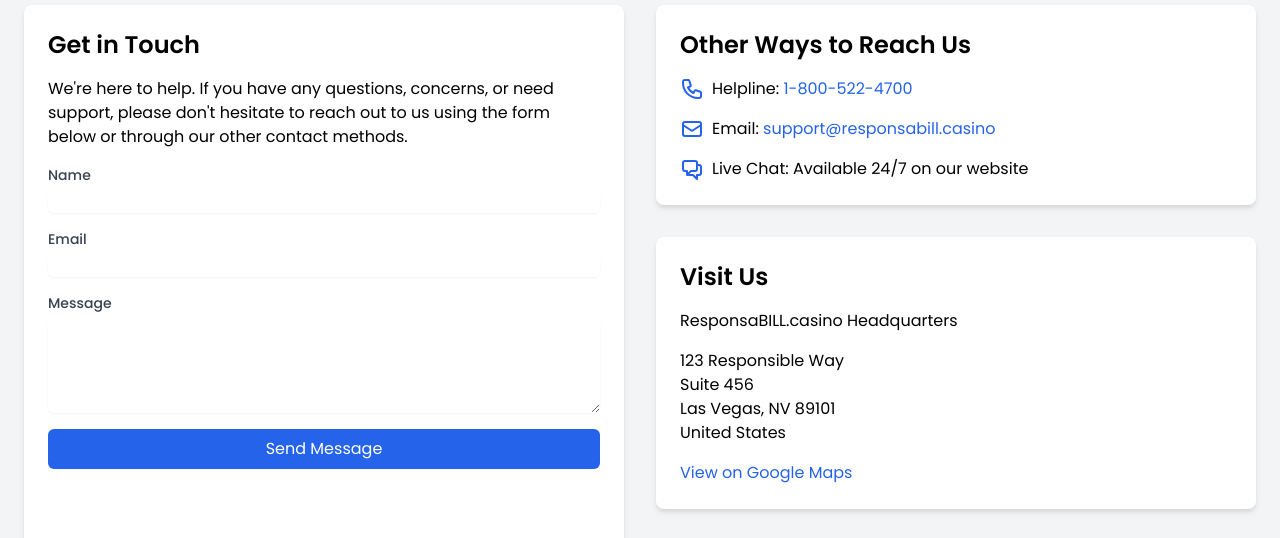
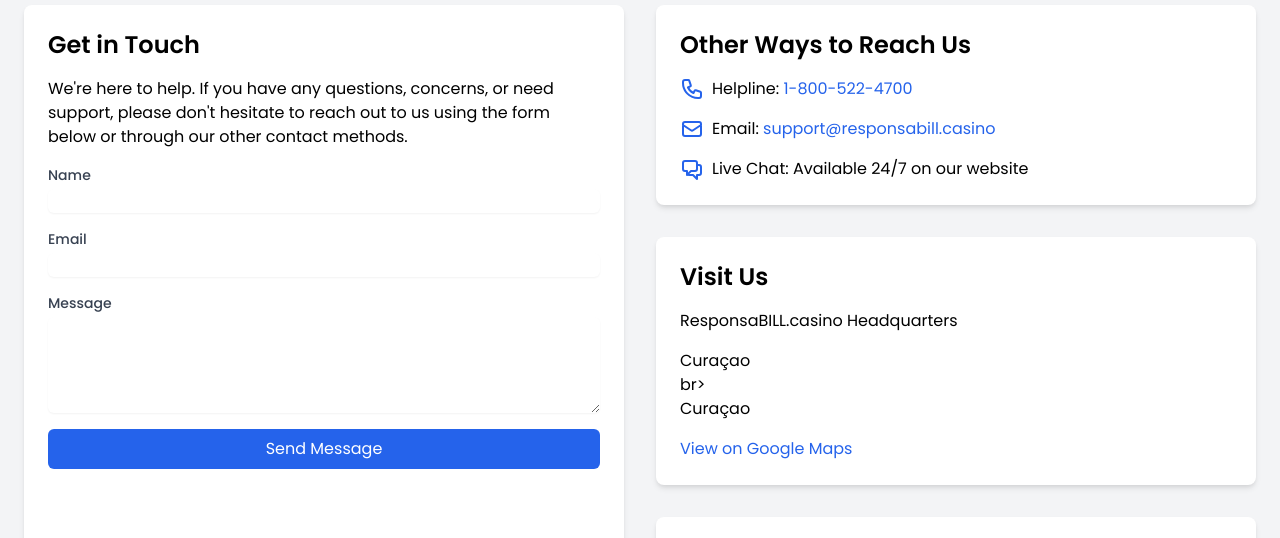
Before and after one commit to Ioioiog/Ioioiog.github.io, a plain HTML site: page contact.html in a window 1280 px wide. Shown: the part 163-701 px from the top of the page. Drawn offline with nearby package versions, Linux system fonts and the light colour scheme.

Commit message:
Update contact.html

```diff
--- a/contact.html
+++ b/contact.html
@@ -67,7 +67,7 @@
                             <svg xmlns="http://www.w3.org/2000/svg" class="h-6 w-6 mr-2 text-blue-600" fill="none" viewBox="0 0 24 24" stroke="currentColor">
                                 <path stroke-linecap="round" stroke-linejoin="round" stroke-width="2" d="M3 5a2 2 0 012-2h3.28a1 1 0 01.948.684l1.498 4.493a1 1 0 01-.502 1.21l-2.257 1.13a11.042 11.042 0 005.516 5.516l1.13-2.257a1 1 0 011.21-.502l4.493 1.498a1 1 0 01.684.949V19a2 2 0 01-2 2h-1C9.716 21 3 14.284 3 6V5z" />
                             </svg>
-                            <span>Helpline: <a href="tel:1-800-522-4700" class="text-blue-600 hover:underline">1-800-522-4700</a></span>
+                            <span>Helpline: <a href="tel:---" class="text-blue-600 hover:underline">1-800-522-4700</a></span>
                         </li>
                         <li class="flex items-center">
                             <svg xmlns="http://www.w3.org/2000/svg" class="h-6 w-6 mr-2 text-blue-600" fill="none" viewBox="0 0 24 24" stroke="currentColor">
@@ -88,10 +88,10 @@
                     <h2 class="text-2xl font-semibold mb-4">Visit Us</h2>
                     <p class="mb-4">ResponsaBILL.casino Headquarters</p>
                     <address class="not-italic">
-                        123 Responsible Way<br>
-                        Suite 456<br>
-                        Las Vegas, NV 89101<br>
-                        United States
+                       Curaçao <br>
+                        br>
+                        <br>
+                        Curaçao
                     </address>
                     <div class="mt-4">
                         <a href="https://www.google.com/maps?q=123+Responsible+Way,+Las+Vegas,+NV+89101" target="_blank" rel="noopener noreferrer" class="text-blue-600 hover:underline">View on Google Maps</a>
```
